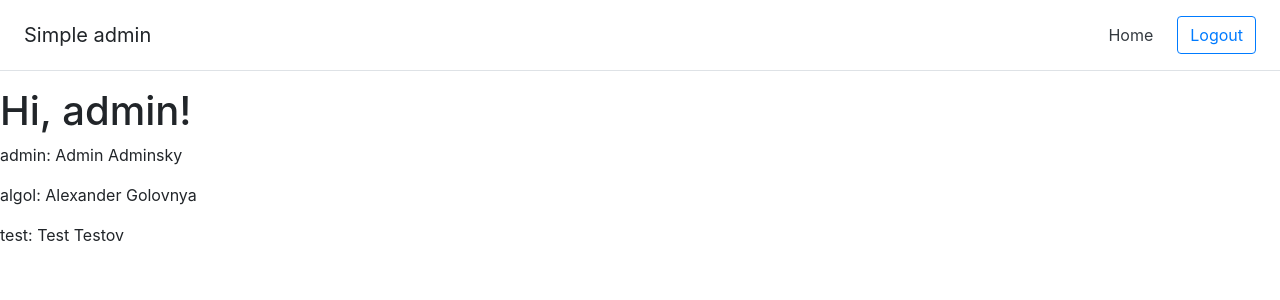
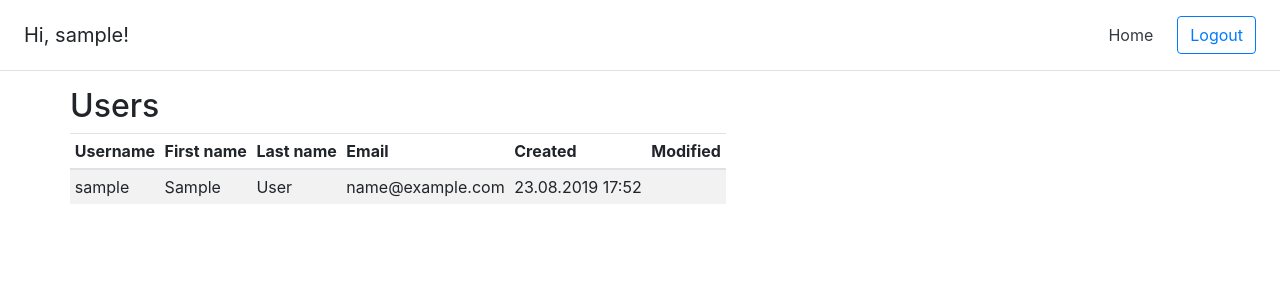
Before and after one commit to algol2302/simple_admin, a Flask app: page / in a window 1280 px wide. Shown: the top 300 px of the page. Run offline with Flask 2, Linux system fonts and the light colour scheme; the visitor is signed in with stand-in values (Sample User, id 1); data comes from the database, SQL or seed files in the repository; some libraries are stand-ins or nearby versions.

Commit message:
Refactor index

```diff
--- a/app/routes.py
+++ b/app/routes.py
@@ -18,28 +18,8 @@ from app.models import User
 @app.route('/index')
 @login_required
 def index():
-    user = {'username': 'admin'}
-
-    users = [
-        {
-            'username': 'admin',
-            'first_name': 'Admin',
-            'last_name': 'Adminsky'
-        },
-        {
-            'username': 'algol',
-            'first_name': 'Alexander',
-            'last_name': 'Golovnya'
-        },
-        {
-            'username': 'test',
-            'first_name': 'Test',
-            'last_name': 'Testov'
-        },
-
-    ]
-
-    return render_template('index.html', title='Home', user=user, users=users)
+    users = User.query.all()
+    return render_template('index.html', title='Home', users=users)
 
 
 @app.route('/login', methods=['GET', 'POST'])
--- a/app/templates/base.html
+++ b/app/templates/base.html
@@ -16,7 +16,13 @@
 <body>
     {#  header  #}
     <div class="d-flex flex-column flex-md-row align-items-center p-3 px-md-4 mb-3 bg-white border-bottom box-shadow">
-        <h5 class="my-0 mr-md-auto font-weight-normal">Simple admin</h5>
+
+        {% if current_user.is_anonymous %}
+            <h5 class="my-0 mr-md-auto font-weight-normal">Simple admin</h5>
+        {% else %}
+            <h5 class="my-0 mr-md-auto font-weight-normal">Hi, {{ current_user.username }}!</h5>
+        {% endif %}
+
         <nav class="my-2 my-md-0 mr-md-3">
             <a class="p-2 text-dark" href="{{ url_for('index') }}">Home</a>
         </nav>
--- a/app/templates/index.html
+++ b/app/templates/index.html
@@ -1,11 +1,41 @@
 {% extends "base.html" %}
 
 {% block content %}
-    <h1>Hi, {{ user.username }}!</h1>
-
-    <div class="">
-    {% for user in users %}
-        <p>{{ user.username }}: {{ user.first_name }} {{ user.last_name }}</p>
-    {% endfor %}
+    <div class="container">
+        <div class="row">
+            <div class="">
+                <h2>Users</h2>
+                <div class="table-responsive">
+                    <table class="table table-striped table-sm">
+                        <thead>
+                        <tr>
+                            <th>Username</th>
+                            <th>First name</th>
+                            <th>Last name</th>
+                            <th>Email</th>
+                            <th>Created</th>
+                            <th>Modified</th>
+                        </tr>
+                        </thead>
+                        <tbody>
+                        {% for user in users %}
+                            <tr>
+                                <td>{{ user.username }}</td>
+                                <td>{{ user.first_name }}</td>
+                                <td>{{ user.last_name }}</td>
+                                <td>{{ user.email }}</td>
+                                <td>{{ user.created_at.strftime('%d.%m.%Y %H:%M') }}</td>
+                                <td>
+                                    {% if user.modified_at %}
+                                        {{ user.modified_at.strftime('%d.%m.%Y %H:%M') }}
+                                    {% endif %}
+                                </td>
+                            </tr>
+                        {% endfor %}
+                        </tbody>
+                    </table>
+                </div>
+            </div>
+        </div>
     </div>
 {% endblock %}
```
